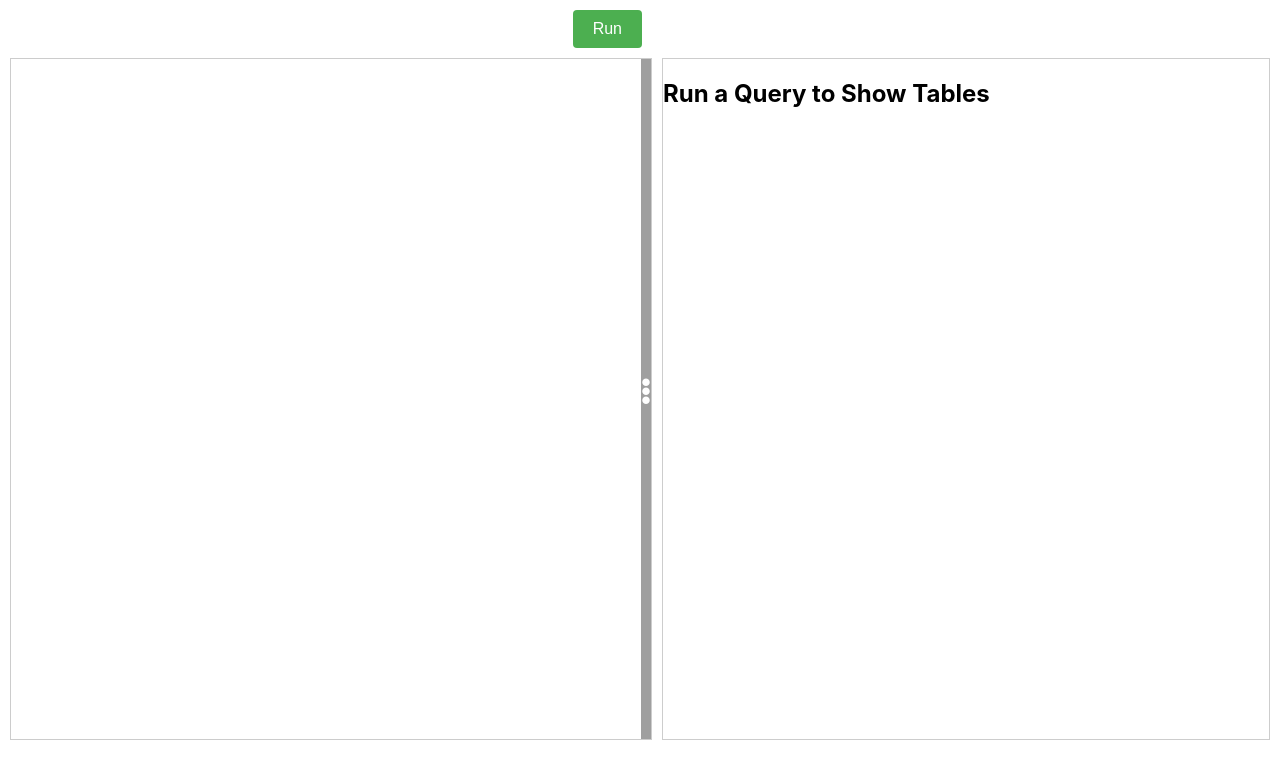
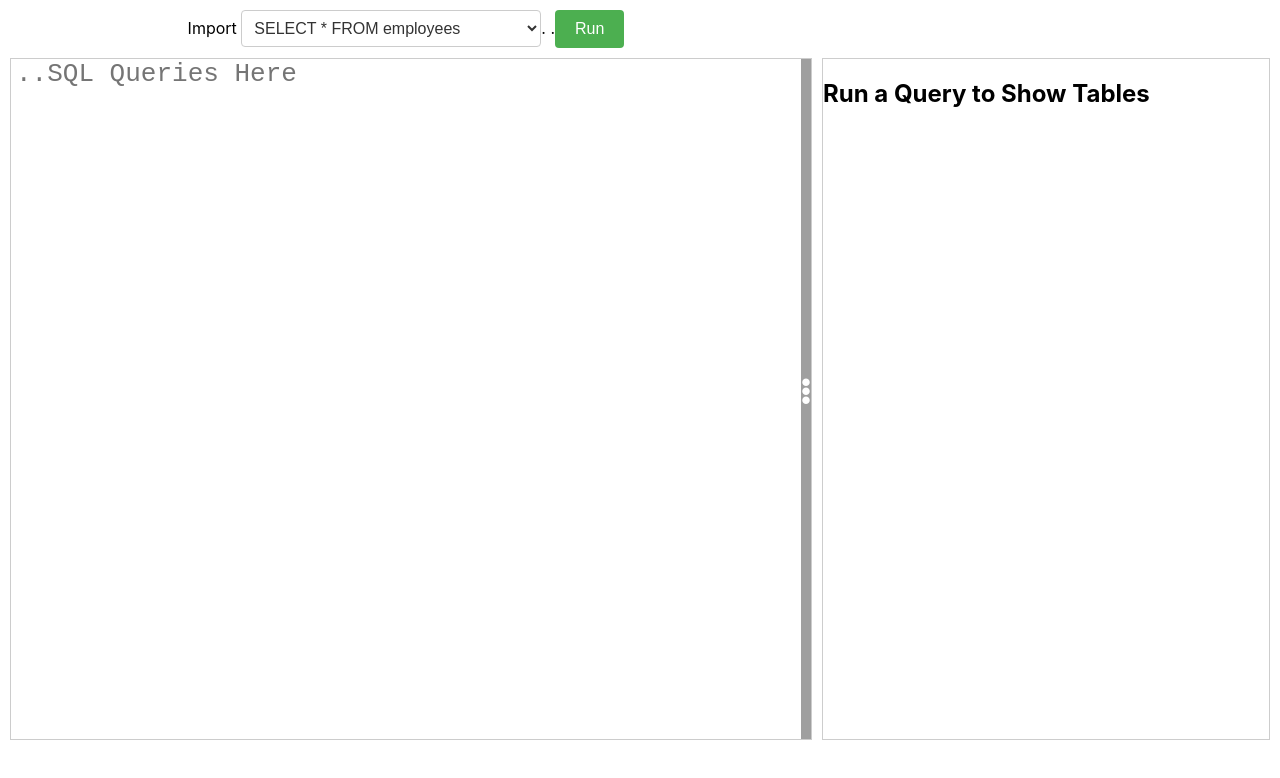
Before and after one commit to rishiCz/sql-playground, a React (Create React App) app: page / in a window 1280 px wide. Shown: the top 778 px of the page. Built offline with nearby package versions, Linux system fonts and the light colour scheme.

Commit message:
Added a dropdown to select queries

```diff
--- /dev/null
+++ b/src/components/inputs/dropDown/index.js
@@ -0,0 +1,28 @@
+import { setQuery } from '../../../store/slices/tableSlice';
+import { useDispatch} from 'react-redux';
+import styles from './styles.module.css'
+
+const QueryDropdown = () => {
+  const queries = [
+    'SELECT * FROM employees',
+    'SELECT * FROM customers',
+    'SELECT * FROM categories'
+  ];
+  const dispatch = useDispatch();
+  const handleQueryChange = (event) => {
+    dispatch(setQuery(event.target.value))
+  };
+
+  return (
+
+      <select  onChange={handleQueryChange} className={styles.queryDrop}>
+        {queries.map((query, index) => (
+          <option key={index} value={query}>
+            {query}
+          </option>
+        ))}
+      </select>
+  );
+};
+
+export default QueryDropdown;
--- /dev/null
+++ b/src/components/inputs/dropDown/styles.module.css
@@ -0,0 +1,18 @@
+.queryDrop{
+
+        padding: 8px;
+        font-size: 16px;
+        border: 1px solid #ccc;
+        border-radius: 4px;
+        background-color: white;
+        color: #333;
+        cursor: pointer;
+        width: 100%;
+        max-width: 300px;
+
+}
+.queryDrop option {
+    padding: 10px;
+    background-color: #f5f5f5;
+    color: #333;
+  }
--- a/src/components/inputs/index.js
+++ b/src/components/inputs/index.js
@@ -1,3 +1,4 @@
+import QueryDropdown from './dropDown'
 import QueryInput from './queryInput'
 import RunButton from './runButton'
 import styles from './styles.module.css'
@@ -5,6 +6,9 @@ import styles from './styles.module.css'
 const Inputs = ()=>{
     return(
         <div className={styles.inputsHolder}>
+            <label>Import </label>
+            <QueryDropdown/>
+            <label>. .</label>
             <RunButton/>
             <QueryInput/>
         </div>
--- a/src/components/inputs/queryInput/index.js
+++ b/src/components/inputs/queryInput/index.js
@@ -1,4 +1,4 @@
-import { useDispatch } from "react-redux";
+import { useDispatch, useSelector } from "react-redux";
 import { useRef, useState, useEffect, memo } from "react";
 import styles from "./styles.module.css";
 import { setQuery } from "../../../store/slices/tableSlice";
@@ -37,6 +37,7 @@ const QueryInput = () => {
     };
   }, [isResizing]);
 
+  const query = useSelector((state)=> state.table).query
   const dispatch = useDispatch();
   const handleInput = (event) => {
     dispatch(setQuery(event.target.value));
@@ -47,9 +48,11 @@ const QueryInput = () => {
       <textarea
         ref={queryInput}
         className={styles.queryInput}
+        value = {query}
         autoCorrect="off"
         spellCheck="false"
         tabIndex="0"
+        placeholder="..SQL Queries Here"
         onChange={handleInput}
       ></textarea>
       <div
--- a/src/components/inputs/queryInput/styles.module.css
+++ b/src/components/inputs/queryInput/styles.module.css
@@ -1,6 +1,6 @@
 .queryInputHolder {
   height: 85vh;
-  width: 40rem;
+  width: 50rem;
   min-width: 20rem;
   max-width: 70rem;
   border: 1px solid #ccc;
@@ -10,7 +10,8 @@
 .queryInput {
   padding: 0px 5px;
   height: 100%;
-  width: 95%;
+  min-width: 20rem;
+  width: 100%;
   height: 100%;
   border: none;
   resize: none;
--- a/src/components/inputs/runButton/index.js
+++ b/src/components/inputs/runButton/index.js
@@ -7,7 +7,7 @@ const RunButton = () => {
   const query = useSelector((state) => state.table).query;
   const dispatch = useDispatch();
   const handleClick = () => {
-    const table = getTableFromQuery(query)
+    const table = getTableFromQuery(query.toLowerCase())
     dispatch(setTable(table));
   };
   return (
--- a/src/components/inputs/styles.module.css
+++ b/src/components/inputs/styles.module.css
@@ -1,5 +1,5 @@
 .inputsHolder{
-    display: flex;
+    /* display: flex; */
     flex-direction: column;
     align-items: end;
 }
--- a/src/components/tableHolder/styles.module.css
+++ b/src/components/tableHolder/styles.module.css
@@ -7,6 +7,7 @@
     width: 100rem;
     min-width: 20rem;
     overflow: auto;
+    transition-duration: 600;
 }
 .tableName{
     font-size: 2em;
```
